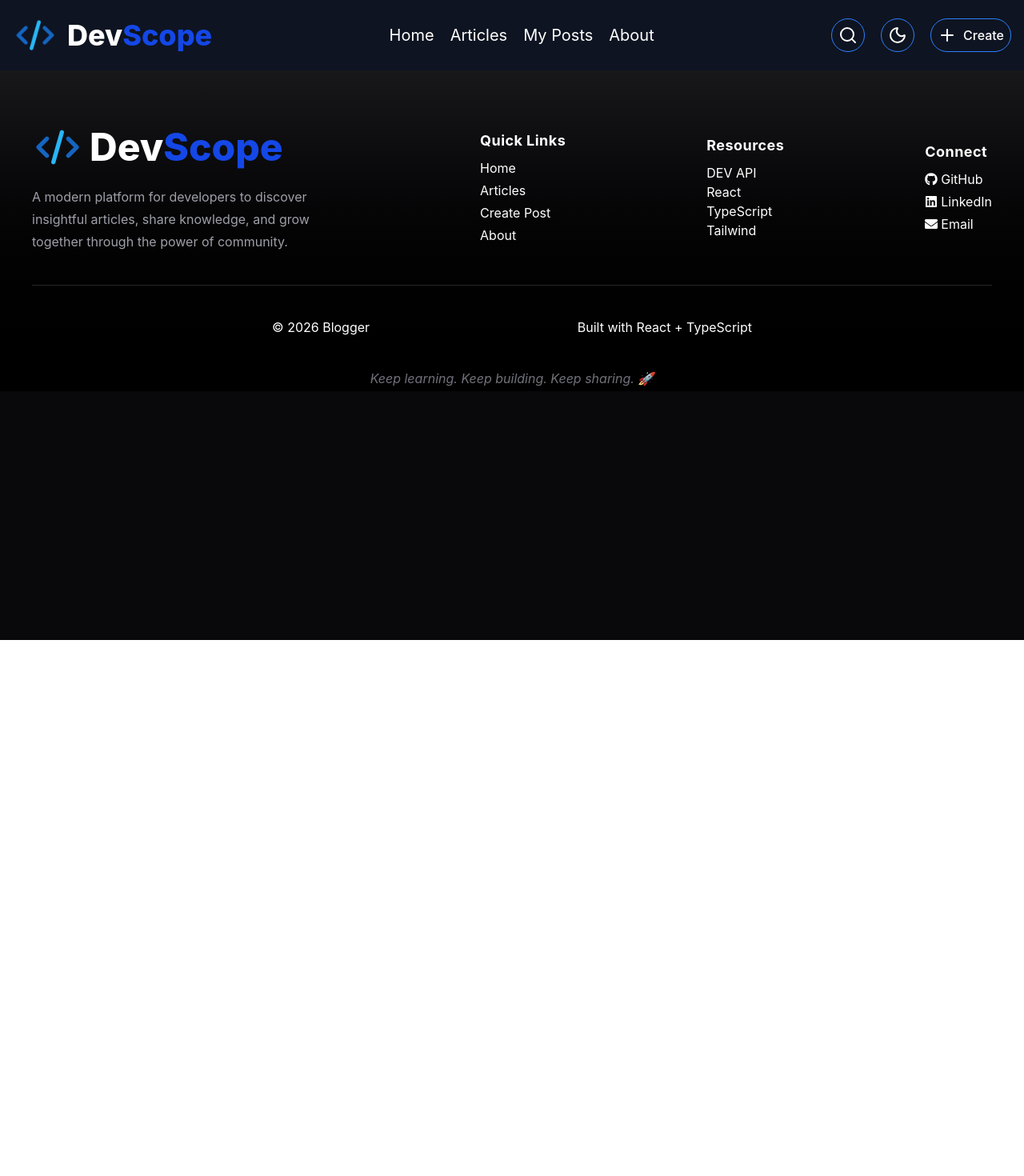
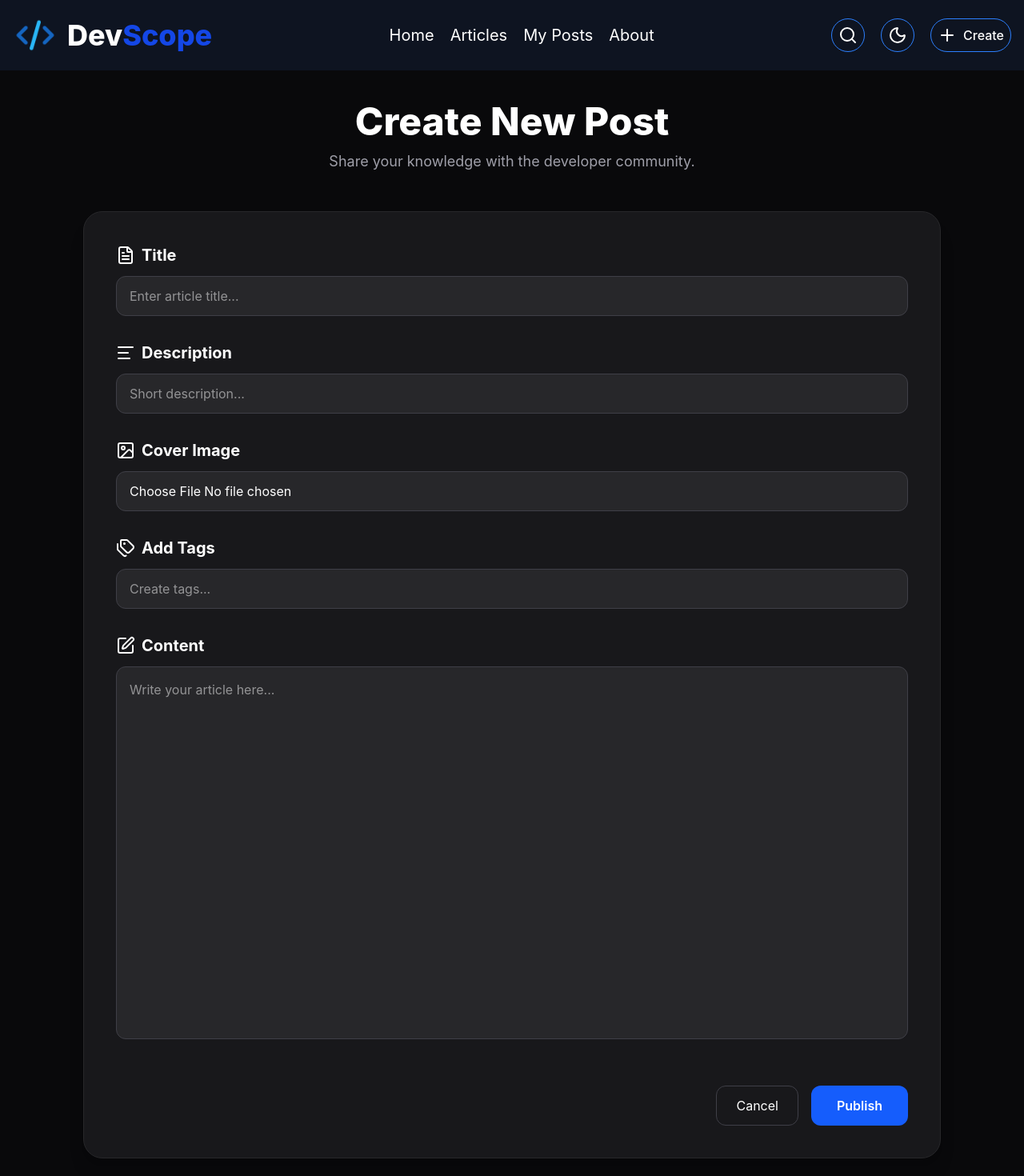
Before and after one commit to varunn29/Blog-App, a React (Vite) app: page /createpost in a window 1280 px wide. Shown: the top 1470 px of the page at 80% size. Before the commit the page ends 800 px from the top, so only its background shows below. Built offline with nearby package versions, Linux system fonts and the light colour scheme.

Commit message:
Updated Code

```diff
--- a/package.json
+++ b/package.json
@@ -10,11 +10,13 @@
     "preview": "vite preview"
   },
   "dependencies": {
+    "@tailwindcss/typography": "^0.5.20",
     "@tailwindcss/vite": "^4.3.2",
     "lucide-react": "^1.23.0",
     "react": "^19.2.7",
     "react-dom": "^19.2.7",
     "react-icons": "^5.7.0",
+    "react-markdown": "^10.1.0",
     "react-router-dom": "^7.18.1",
     "tailwindcss": "^4.3.2"
   },
--- a/src/App.tsx
+++ b/src/App.tsx
@@ -5,17 +5,19 @@ import Home from "./Pages/Home"
 import About from "./Pages/About"
 import Articles from "./Pages/Articles"
 import ArticleDetails from "./Pages/ArticleDetails"
+import CreatePost from "./Pages/CreatePost"
 
 function App()
 {
   return (
-    <div className="bg-[#09090B] h-screen overflow-y-auto">
+    <div className="bg-[#09090B] min-h-screen overflow-y-auto">
       <Navbar/>
       <Routes>
         <Route path="/" element={<Home/>}/>
         <Route path="/about" element={<About/>}/>
         <Route path="/articles" element={<Articles/>}/>
-        <Route path="/articles/:id" element={<ArticleDetails />} />
+        <Route path="/createpost" element={<CreatePost/>}/>
+        <Route path="/articles/:id" element={<ArticleDetails />}/>
       </Routes>
       <Footer/>
     </div>
--- /dev/null
+++ b/src/Components/Loading.tsx
@@ -0,0 +1,10 @@
+function Loading()
+{
+    return (
+        <div>
+            <div className="text-white italic font-bold text-3xl min-h-screen flex justify-center items-center">Loading...</div>
+        </div>
+    )
+}
+
+export default Loading
--- a/src/Pages/ArticleDetails.tsx
+++ b/src/Pages/ArticleDetails.tsx
@@ -1,5 +1,8 @@
 import { useEffect, useState } from "react";
 import { useParams } from "react-router-dom"
+import { Sparkles, UserRound, CalendarDays, Clock, Tags, ArrowRight } from "lucide-react";
+import ReactMarkdown from "react-markdown";
+import Loading from "../Components/Loading";
 
 function ArticleDetails()
 {
@@ -10,8 +13,9 @@ function ArticleDetails()
     description: string;
     published_at: string;
     reading_time_minutes: number;
-    tag_list: string[];
+    tags: string[];
     url: string;
+    body_markdown: string;
 
     user: {
         name: string;
@@ -35,10 +39,32 @@ function ArticleDetails()
         fetchData();
     }, []);
 
+    if(!article)
+    {
+       return <Loading/>
+    }
+
     return (
         <div>
-            <div>
-                <div><img src={article?.cover_image}/></div>
+            <div className="text-white max-w-5xl mx-auto px-8 py-10">
+                <div><img className="w-full h-[450px] object-cover rounded-3xl mb-8" src={article?.cover_image}/></div>
+                <div className="flex gap-2 mb-6 bg-blue-600/20 text-blue-400 px-4 py-2 rounded-full text-sm"><span><Tags /></span>{article.tags.join(" • ")}</div>
+                <div className="font-extrabold text-6xl leading-tight mb-6">{article.title}</div>
+                <div className="text-zinc-400 leading-8 text-xl mb-8">{article.description}</div>
+                <div className="flex items-center gap-5 mb-5">
+                    <div className="flex gap-2"><span><UserRound/></span>{article.user.name}</div>
+                    <div className="flex gap-2"><span><CalendarDays /></span>
+                      {new Date(article.published_at).toLocaleDateString("en-IN", {
+                        day: "numeric",
+                        month: "long",
+                        year: "numeric",
+                      })}
+                    </div>
+                    <div className="flex gap-2"><span><Clock /></span>{article.reading_time_minutes} min read</div>
+                </div>
+                <hr className="border-zinc-800 my-10"/>
+
+                <div className="prose prose-invert prose-lg max-w-none"><ReactMarkdown>{article.body_markdown}</ReactMarkdown></div>
             </div>
         </div>
     )
--- a/src/Pages/Articles.tsx
+++ b/src/Pages/Articles.tsx
@@ -1,5 +1,7 @@
 import { useEffect, useState } from "react"
 import { Sparkles, UserRound, CalendarDays, Clock, Tags, ArrowRight, ArrowLeft } from "lucide-react";
+import { Link } from "react-router-dom";
+import Loading from "../Components/Loading";
 
 function Articles()
 {
@@ -33,6 +35,11 @@ function Articles()
     useEffect(function(){
         fetchArticles();
     }, [page]);
+
+    if(articles.length === 0)
+    {
+        return <Loading/>
+    }
 
     return (
         <div className="max-w-7xl mx-auto text-white px-8 py-10">
@@ -79,7 +86,9 @@ function Articles()
                                 </div>
                                 <div className="flex gap-2 mb-5"><span><Clock /></span>{article?.reading_time_minutes} min read</div>
                             </div>
+                            <Link to={`/articles/${article.id}`}>
                             <button className="flex items-center gap-2 bg-blue-600 hover:bg-blue-700 p-3 rounded-lg hover:cursor-pointer" type="button">Read Article<span><ArrowRight size={18}/></span></button>
+                            </Link>
                         </div>
                         )
                     })}
--- a/src/Pages/CreatePost.tsx
+++ b/src/Pages/CreatePost.tsx
@@ -0,0 +1,47 @@
+import { FileText, Image, Tags, TextAlignStart, SquarePen } from 'lucide-react';
+
+function CreatePost()
+{
+    return (
+        <div className="text-white p-10 max-w-6xl m-auto">
+            <div className="text-center mb-12">
+                <h1 className="text-5xl font-extrabold">Create New Post</h1>
+                <p className="text-zinc-400 mt-3 text-lg">Share your knowledge with the developer community.</p>
+            </div>
+
+            <form className="flex flex-col border border-zinc-800 rounded-3xl shadow-xl bg-zinc-900 p-10">
+                <div className="mb-8">
+                    <label className="flex gap-2 items-center text-xl font-bold" htmlFor="title"><FileText/>Title</label>
+                    <input className="w-full mt-3 rounded-xl bg-zinc-800 border border-zinc-700 px-4 py-3 outline-none focus:border-blue-500" id="title" type="text" placeholder="Enter article title..."/>
+                </div>
+
+                <div className="mb-8">
+                    <label className="flex gap-2 items-center text-xl font-bold" htmlFor="description"><TextAlignStart/>Description</label>
+                    <input className="w-full mt-3 rounded-xl bg-zinc-800 border border-zinc-700 px-4 py-3 outline-none focus:border-blue-500" id="description" type="text" placeholder="Short description..."/>
+                </div>
+
+                <div className="mb-8">
+                    <label className="flex gap-2 items-center text-xl font-bold" htmlFor="image"><Image/>Cover Image</label>
+                    <input className="w-full mt-3 rounded-xl bg-zinc-800 border border-zinc-700 px-4 py-3 outline-none focus:border-blue-500 " id="image" type="file" accept="image/*"/>
+                </div>
+
+                <div className="mb-8">
+                    <label className="flex gap-2 items-center text-xl font-bold" htmlFor="tags"><Tags/>Add Tags</label>
+                    <input className="w-full mt-3 rounded-xl bg-zinc-800 border border-zinc-700 px-4 py-3 outline-none focus:border-blue-500" id="tags" type="text" placeholder="Create tags..."/>
+                </div>
+
+                <div className="mb-8">
+                    <label className="flex gap-2 items-center text-xl font-bold" htmlFor="content"><SquarePen/>Content</label>
+                    <textarea className="w-full mt-3 rounded-xl bg-zinc-800 border border-zinc-700 p-4 outline-none resize-none focus:border-blue-500" id="content" placeholder="Write your article here..." rows={18}></textarea>
+                </div>
+
+                <div className="flex justify-end gap-4 mt-5">
+                    <button className="px-6 py-3 rounded-xl border border-zinc-700 hover:bg-zinc-800">Cancel</button>
+                    <button className="px-8 py-3 rounded-xl bg-blue-600 hover:bg-blue-700 font-semibold">Publish</button>
+                </div>
+            </form>
+        </div>
+    )
+}
+
+export default CreatePost
--- a/src/Pages/Home.tsx
+++ b/src/Pages/Home.tsx
@@ -67,12 +67,15 @@ function Home() {
               </button>
             </Link>
 
+            <Link to="/createpost">
             <button
-              className="border border-gray-600 bg-transparent hover:bg-gray-800 text-2xl font-bold text-white rounded-lg p-5"
+              className="border border-gray-600 bg-transparent hover:bg-gray-800 text-2xl font-bold text-white rounded-lg p-5 cursor-pointer"
               type="button"
             >
               Create a post
             </button>
+            </Link>
+
           </div>
         </div>
 
@@ -190,7 +193,7 @@ function Home() {
           <div className="flex items-center gap-2 bg-gray-800 py-2 px-3 w-fit rounded-2xl mt-10 mb-5"><span><Sparkles/></span>Be a Contributor</div>
           <div className="text-4xl font-extrabold mb-3">Ready to Share Your Knowledge?</div>
           <div className="font-bold mb-8 max-w-xl">Every developer has something valuable to share. Write tutorials, document your projects, and inspire others with your programming journey.</div>
-          <button className="bg-blue-600 hover:bg-blue-700 p-3 rounded-lg hover:cursor-pointer" type="button">Create Your First Post</button>
+          <Link to="/createpost"><button className="bg-blue-600 hover:bg-blue-700 p-3 rounded-lg hover:cursor-pointer" type="button">Create Your First Post</button></Link>
         </div>
 
         <div><img className="w-140 h-80 object-contain" src="2301.i032.016.S.m005.c13.isometric gamers illustration.jpg"/></div>
--- a/src/Pages/MyPosts.tsx
+++ b/src/Pages/MyPosts.tsx
@@ -0,0 +1,10 @@
+function MyPosts()
+{
+    return (
+        <div>
+
+        </div>
+    )
+}
+
+export default MyPosts
--- a/src/index.css
+++ b/src/index.css
@@ -1 +1,2 @@
 @import "tailwindcss";
+@plugin "@tailwindcss/typography";
```
Also changed, not shown: 1 other file (tests, documents, lock files or other folders).
